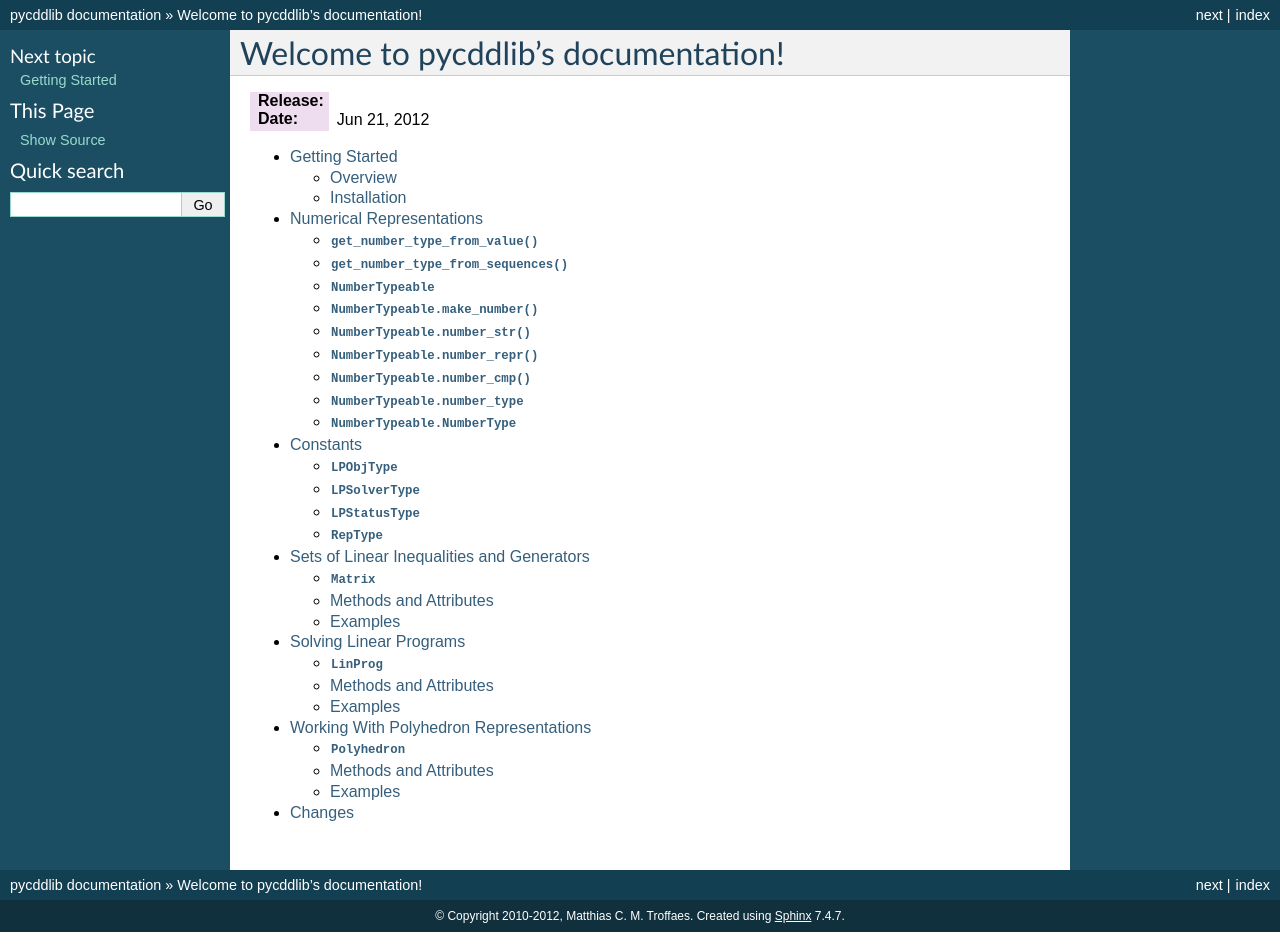
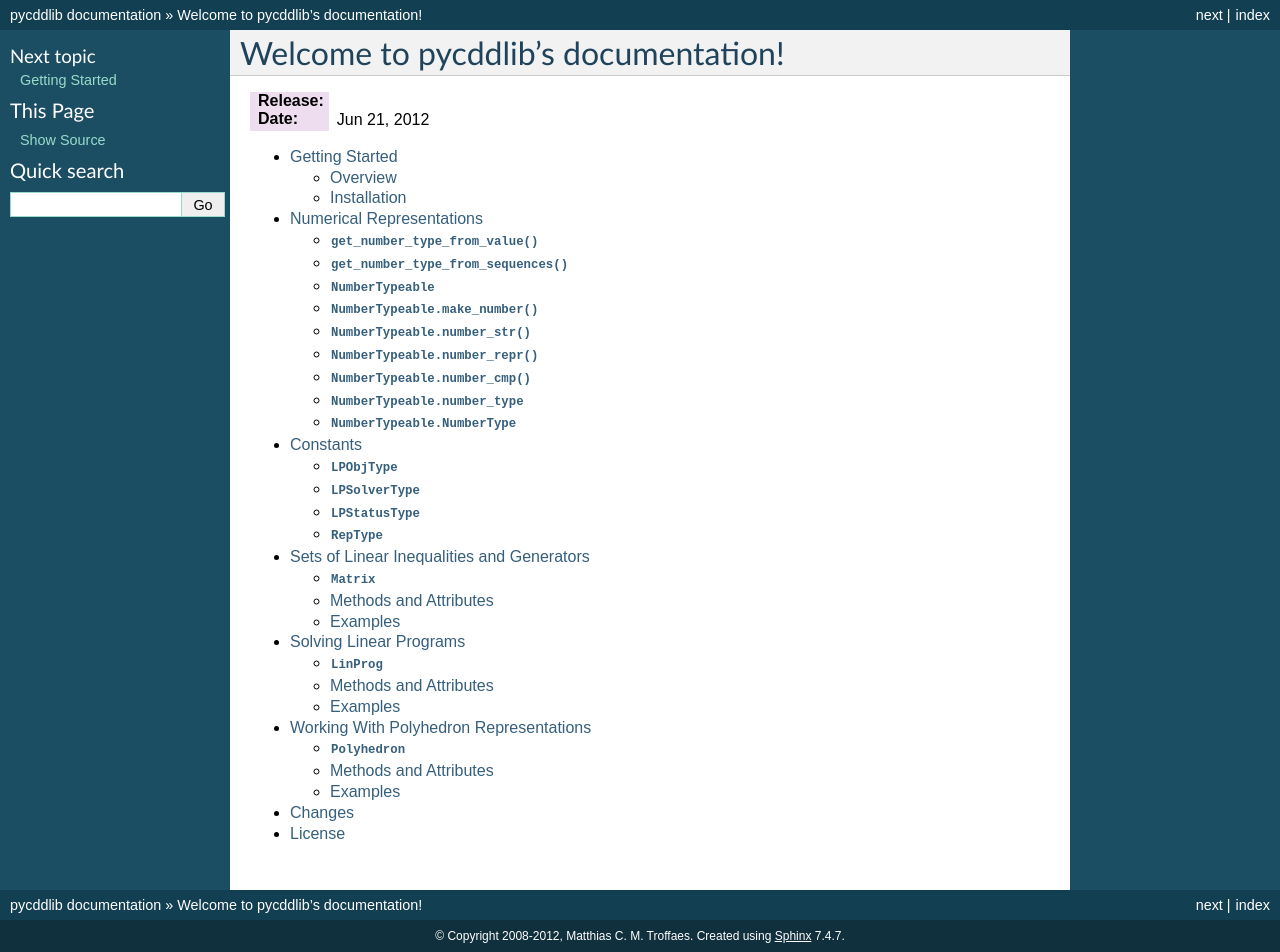
Before and after one commit to mcmtroffaes/pycddlib, a Sphinx documentation site: the page built from docs/index.rst, in a window 1280 px wide. Built offline with Sphinx 7.4.7, drawn with Linux system fonts in a browser that asks for light colours; formulas are drawn with MathJax 3.

Commit message:
Include license and fix copyright dates.

```diff
--- a/docs/conf.py
+++ b/docs/conf.py
@@ -41,7 +41,7 @@
 
 # General information about the project.
 project = 'pycddlib'
-copyright = '2010-2012, Matthias C. M. Troffaes'
+copyright = '2008-2012, Matthias C. M. Troffaes'
 
 # The version info for the project you're documenting, acts as replacement for
 # |version| and |release|, also used in various other places throughout the
--- a/docs/index.rst
+++ b/docs/index.rst
@@ -14,3 +14,4 @@
    linprog
    polyhedron
    changes
+   license
--- /dev/null
+++ b/docs/license.rst
@@ -0,0 +1,4 @@
+License
+=======
+
+.. include:: ../LICENSE.rst
```
Also changed, not shown: LICENSE.rst (added), 1 other file.
